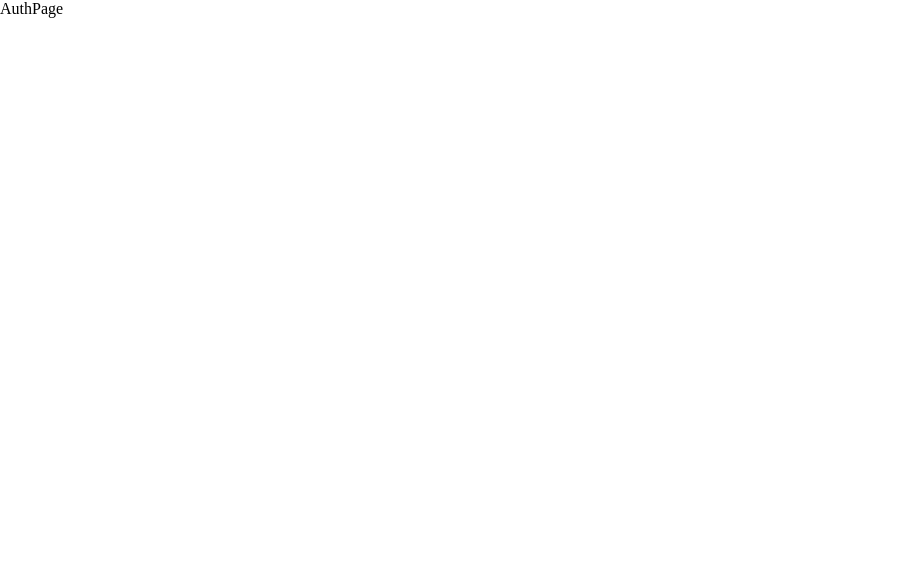
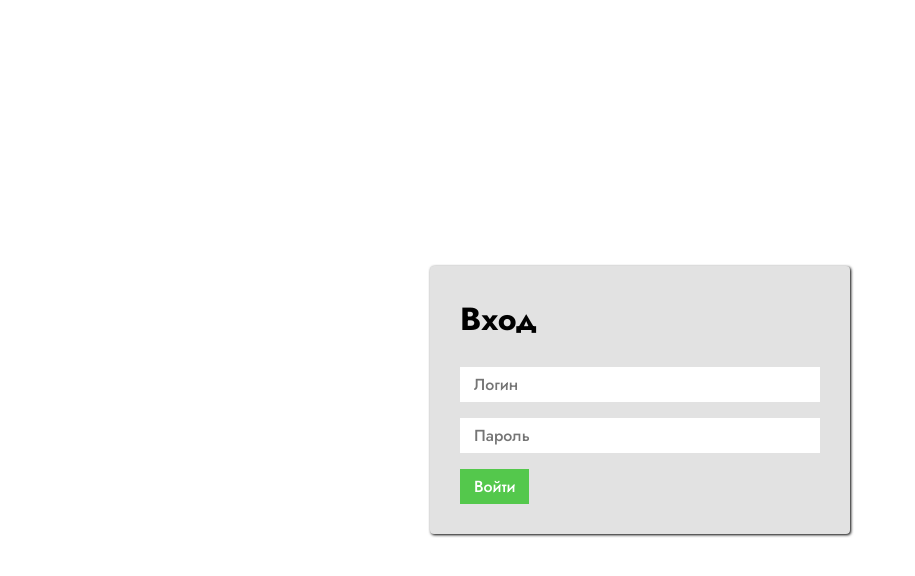
Before and after one commit to viktornaymayer/media-tel, a React (Create React App) app: page /auth in a window 1280 px wide. Shown: the top 576 px of the page, without its empty margins (0-915 px from the left). Built offline with nearby package versions, Linux system fonts and the light colour scheme.

Commit message:
create_authorization

```diff
--- a/src/App.tsx
+++ b/src/App.tsx
@@ -1,24 +1,29 @@
-import React from 'react';
-import { BrowserRouter } from 'react-router-dom';
-import { Route, Routes, Navigate } from 'react-router-dom';
-import { appRoutes } from './router';
-
+import { useEffect, useState } from "react"
+import { AuthContext } from "./context"
+import { BrowserRouter } from "react-router-dom"
+import AppRouter from "./components/AppRouter"
 
 function App() {
+  const [isAuth, setIsAuth] = useState(false)
+
+  useEffect(() => {
+    if (localStorage.getItem("auth")) {
+      setIsAuth(true)
+    }
+  }, [])
+
   return (
-    <BrowserRouter>
-      <Routes>
-          {appRoutes.map(route =>
-            <Route
-              key={route.path}
-              element={route.element}
-              path={route.path}
-            />
-          )}
-          <Route path="*" element={<Navigate to="/auth" />} />
-      </Routes>
-    </BrowserRouter>
-  );
+    <AuthContext.Provider
+      value={{
+        isAuth,
+        setIsAuth,
+      }}
+    >
+      <BrowserRouter>
+        <AppRouter />
+      </BrowserRouter>
+    </AuthContext.Provider>
+  )
 }
 
-export default App;
+export default App
--- /dev/null
+++ b/src/components/AppRouter.tsx
@@ -0,0 +1,25 @@
+import { useContext } from "react"
+import { Route, Routes, Navigate } from "react-router-dom"
+import { AuthContext } from "../context"
+import { publicRoutes, privateRoutes } from "../router"
+
+const AppRouter = () => {
+  const auth = useContext(AuthContext)
+  return auth?.isAuth ? (
+    <Routes>
+      {privateRoutes.map((route) => (
+        <Route key={route.path} element={route.element} path={route.path} />
+      ))}
+      <Route path="*" element={<Navigate to="/users" />} />
+    </Routes>
+  ) : (
+    <Routes>
+      {publicRoutes.map((route) => (
+        <Route key={route.path} element={route.element} path={route.path} />
+      ))}
+      <Route path="*" element={<Navigate to="/auth" />} />
+    </Routes>
+  )
+}
+
+export default AppRouter
--- /dev/null
+++ b/src/context/index.tsx
@@ -0,0 +1,9 @@
+import { createContext } from "react"
+
+type setIsAuth = (value: any) => void
+interface AuthContextInterface {
+  isAuth: boolean
+  setIsAuth: setIsAuth
+}
+
+export const AuthContext = createContext<AuthContextInterface | null>(null)
--- a/src/index.css
+++ b/src/index.css
@@ -1,8 +1,74 @@
-::-webkit-scrollbar{width:8px}
-::-webkit-scrollbar-thumb{background-color:rgba(0,0,0,0.4)}
-::-webkit-scrollbar-thumb:hover{background-color:rgba(0,0,0,0.7)}
-::-webkit-scrollbar-track{background-color:rgba(0,0,0,0.15)}
-::selection{background-color:#8d44f3; color: #e2e2e2;}
+@import url('https://fonts.googleapis.com/css2?family=Jost:wght@300;500;700&display=swap');
 
-* {margin:0;padding:0;box-sizing:border-box;border:0;outline:0;font-size:100%;background:transparent;}
-:active, :hover, :focus {outline: 0;outline-offset:0}
+::-webkit-scrollbar {
+  width: 8px;
+}
+::-webkit-scrollbar-thumb {
+  background-color: rgba(0, 0, 0, 0.4);
+}
+::-webkit-scrollbar-thumb:hover {
+  background-color: rgba(0, 0, 0, 0.7);
+}
+::-webkit-scrollbar-track {
+  background-color: rgba(0, 0, 0, 0.15);
+}
+::selection {
+  background-color: #8d44f3;
+  color: #e2e2e2;
+}
+
+* {
+  font-family: 'Jost', cursive;
+  font-size:32px;
+  margin: 0;
+  padding: 0;
+  box-sizing: border-box;
+  border: 0;
+  outline: 0;
+  font-size: 100%;
+  background: transparent;
+}
+:active,
+:hover,
+:focus {
+  outline: 0;
+  outline-offset: 0;
+}
+button {
+  cursor: pointer;
+}
+
+
+/* AUTH PAGE */
+.auth_container {
+  width: 100%;
+  height: 100vh;
+  display: flex;
+  justify-content: center;
+  align-items: center;
+}
+.auth_container form {
+  max-width: 420px;
+  padding: 30px;
+  border-radius: 4px;
+  background-color: #e2e2e2;
+  box-shadow: 1px 1px 3px #000;
+}
+.auth_container input {
+  width: 100%;
+  background-color: #fff;
+  margin-bottom: 16px;
+  padding: 6px 14px;
+}
+.auth_container button {
+  padding: 6px 14px;
+  background-color: #54c84c;
+  color: #fff;
+}
+.auth_container h3 {
+  font-size: 32px;
+  margin-bottom: 25px;
+}
+.auth_container p {
+  font-size: 28px;
+}
--- a/src/pages/AuthPage.tsx
+++ b/src/pages/AuthPage.tsx
@@ -1,11 +1,25 @@
-import React, { FC } from 'react';
+import { FC, useContext, FormEvent } from "react"
+import { AuthContext } from "../context"
 
 const AuthPage: FC = () => {
+  const auth = useContext(AuthContext)
+
+  const authFn = (e: FormEvent<HTMLFormElement>): void => {
+    e.preventDefault()
+    localStorage.setItem("auth", "true")
+    auth?.setIsAuth(true)
+  }
+
   return (
-    <div>
-      AuthPage
+    <div className="auth_container">
+      <form onSubmit={authFn}>
+        <h3>Вход</h3>
+        <input type="text" placeholder="Логин" />
+        <input type="password" placeholder="Пароль" />
+        <button>Войти</button>
+      </form>
     </div>
-  );
-};
+  )
+}
 
-export default AuthPage;
+export default AuthPage
--- a/src/pages/UsersPage.tsx
+++ b/src/pages/UsersPage.tsx
@@ -1,9 +1,16 @@
-import React, { FC } from 'react';
+import { FC, useContext } from 'react';
+import {AuthContext} from "../context"
 
 const UsersPage: FC = () => {
+  const auth = useContext(AuthContext);
+  const logOut = (): void =>
+    {
+      auth?.setIsAuth(false);
+      localStorage.removeItem('auth');
+    }
   return (
     <div>
-      UsersPage
+      <button onClick={logOut}>LogOut</button>
     </div>
   );
 };
--- a/src/router/index.js
+++ b/src/router/index.js
@@ -3,9 +3,12 @@ import AuthPage from "../pages/AuthPage"
 import UserPage from "../pages/UserPage"
 import UsersPage from "../pages/UsersPage"
 
-export const appRoutes = [
-  { path: "/auth", element: <AuthPage/> },
+export const privateRoutes = [
   { path: "/users", element: <UsersPage/> },
   { path: "/add_user", element: <AddUserPage/> },
   { path: "/users/:id", element: <UserPage/> },
 ]
+
+export const publicRoutes = [
+  { path: "/auth", element: <AuthPage/> }
+]
```
